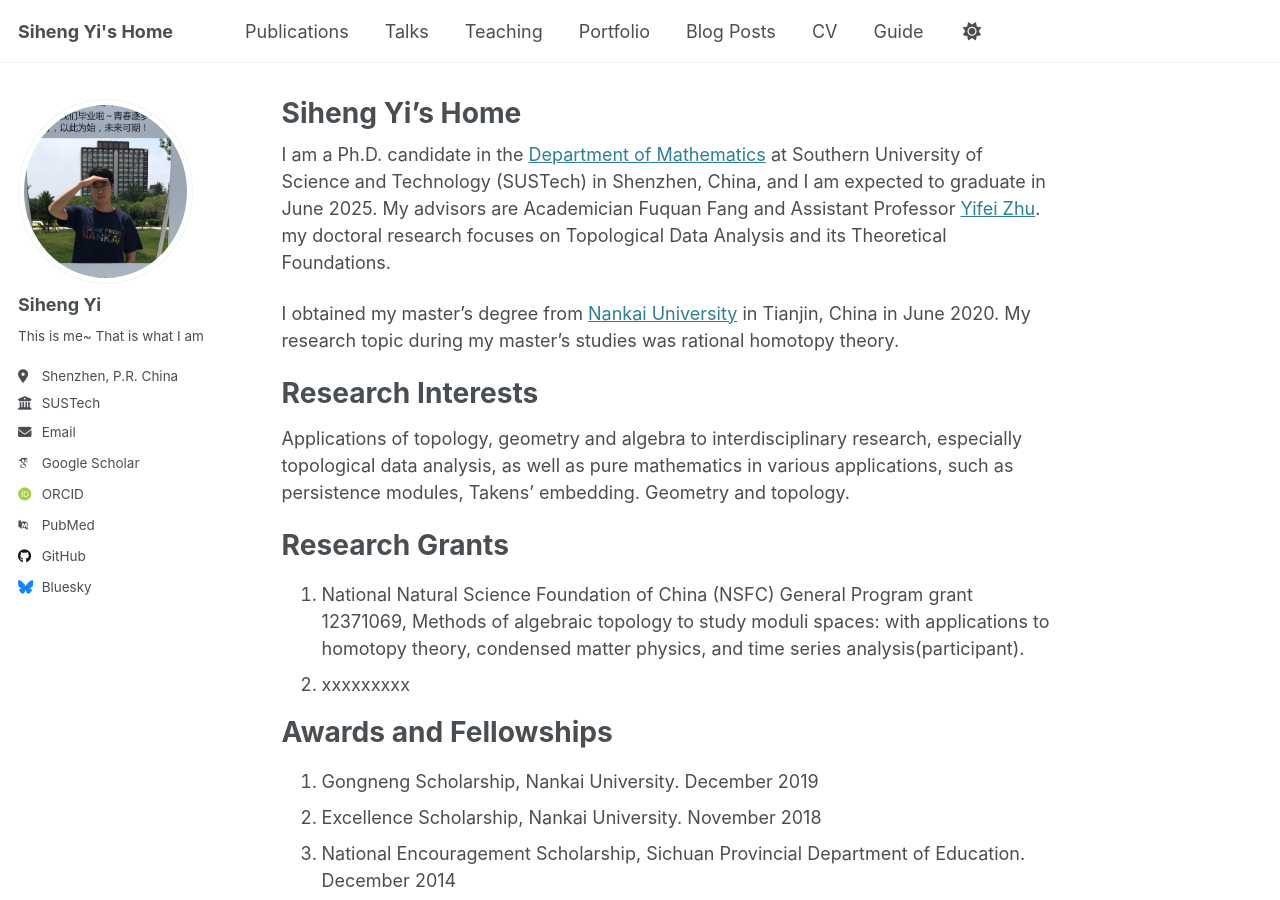
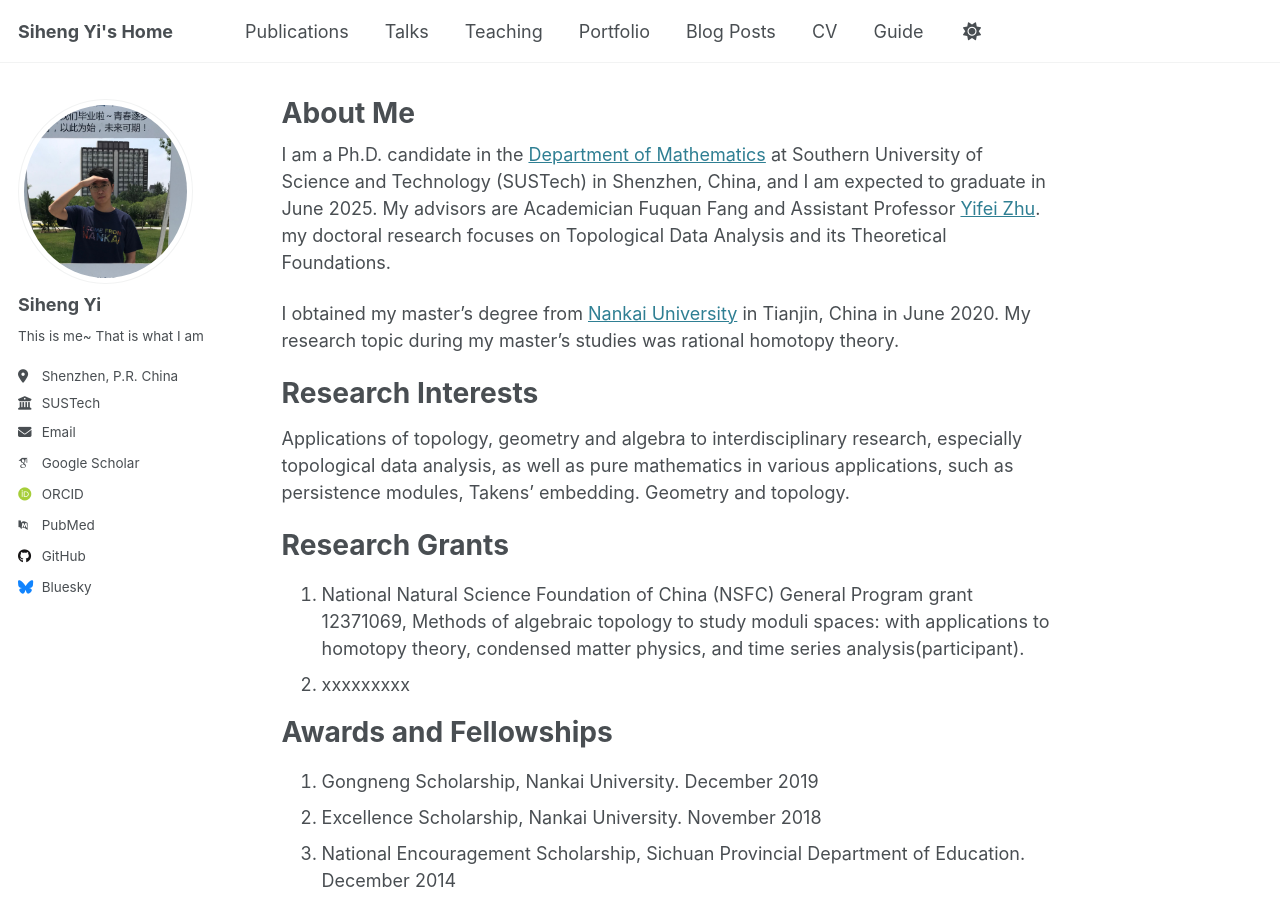
Before and after one commit to SihengYi/SihengYi.github.io, a Jekyll site: the page built from _pages/about.md, in a window 1280 px wide and 900 px high. Built offline with Jekyll 4.4.1, drawn with Linux system fonts in a browser that asks for light colours; some web fonts are replaced.

Commit message:
Update about.md

```diff
--- a/_pages/about.md
+++ b/_pages/about.md
@@ -1,6 +1,6 @@
 ---
 permalink: /
-title: "Siheng Yi's Home"
+title: "About Me"
 author_profile: true
 redirect_from:
   - /about/
```
